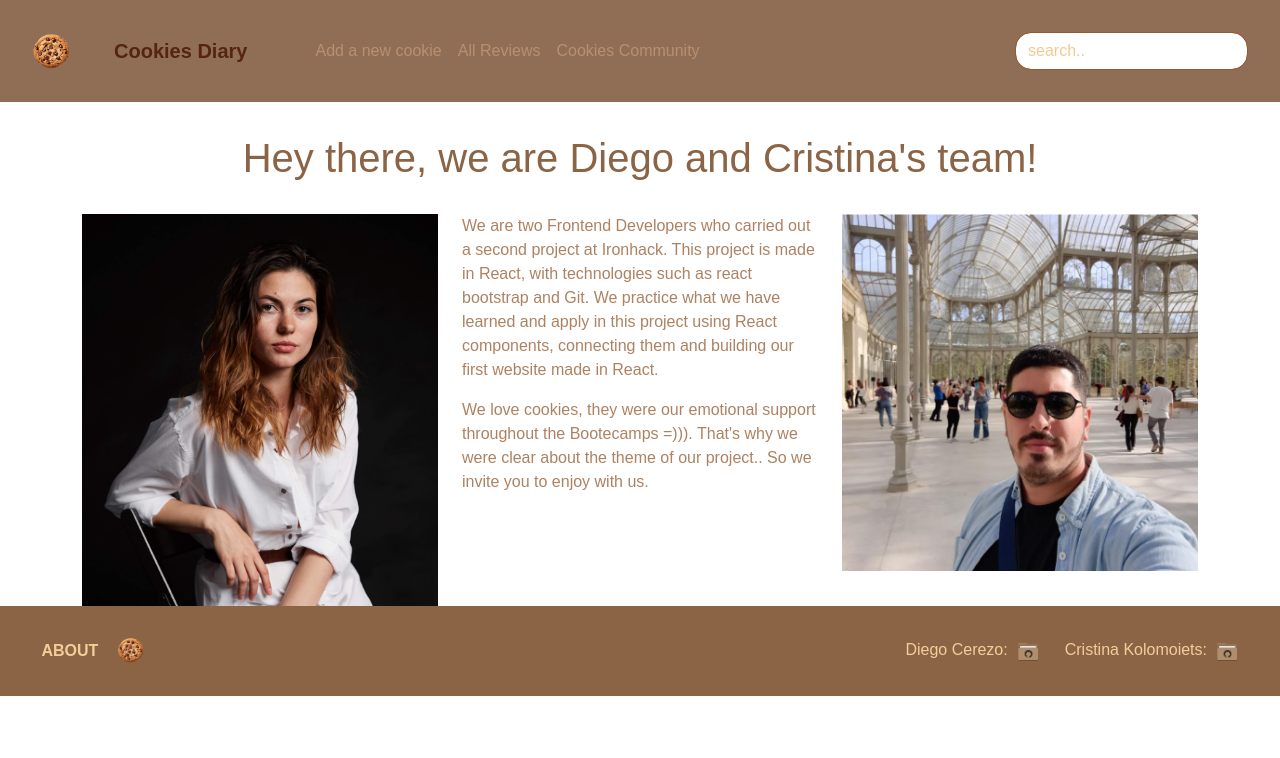
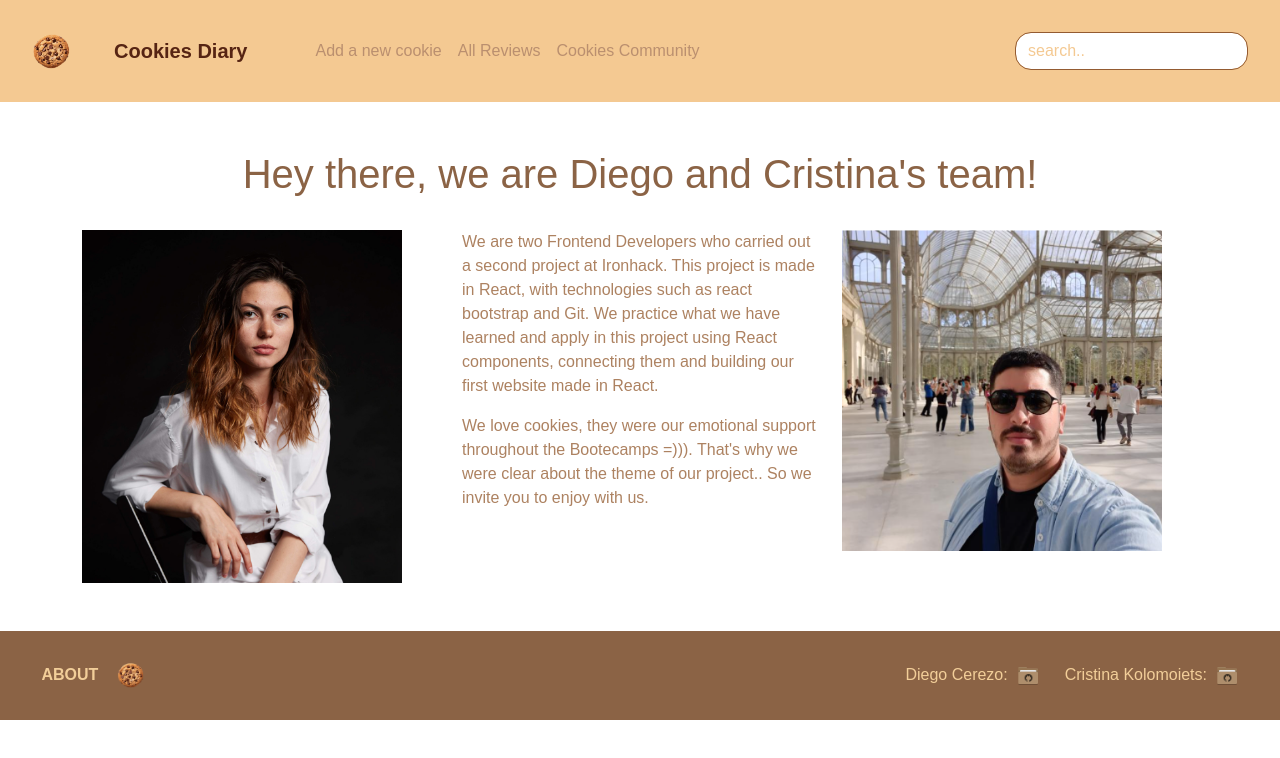
Before and after one commit to CristinaColomoiets/project_2-cookies-app-client, a React (Vite) app: page /about in a window 1280 px wide. Shown: the top 758 px of the page. Built offline with nearby package versions, Linux system fonts and the light colour scheme; a web font is replaced by a local one.

Commit message:
AboutPage and Navbar was corrected

```diff
--- a/src/components/Navbar/Navbar.css
+++ b/src/components/Navbar/Navbar.css
@@ -1,7 +1,7 @@
 
 .bg-custom-nav{
-    /* background-color: #f4c992; */
-    background-color: #906e55;
+    background-color: #f4c992;
+    /* background-color: #906e55; */
     font-family: "Poetsen One", sans-serif;
     padding: 0rem 2rem;
 
@@ -10,7 +10,7 @@
 .name-logo-navbar{
     color: #562413;
     font-weight: 600;
-    background-color: #906e55;
+    background-color: #f4c992;
 }
 
 .name-logo-navbar:hover{
@@ -23,7 +23,7 @@
 }
 
 .txt-navbar:hover{
-    color: #562413;
+    color: #814a38;
 }
 
 .link{
--- a/src/pages/AboutPage/AboutPage.css
+++ b/src/pages/AboutPage/AboutPage.css
@@ -5,5 +5,11 @@ h1{
 }
 
 .container-about{
+    /* padding: 3rem 0; */
+    margin: 3rem auto;
     color: #ad8261;
 }
+.img-team{
+    width: 20rem;
+    /* height: 35rem; */
+}
--- a/src/pages/AboutPage/AboutPage.jsx
+++ b/src/pages/AboutPage/AboutPage.jsx
@@ -10,7 +10,7 @@ const AboutPage = () =>{
             <h1>Hey there, we are Diego and Cristina's team!</h1>
             <Row>
                 <Col md={{span: 4}}>
-                    <img src={imgCris} alt="image Developer Cristina" />
+                    <img className="img-team" src={imgCris} alt="image Developer Cristina" />
                 </Col>
                 <Col md={{span: 4}}>
                     <p>We are two Frontend Developers who carried out a second project at Ironhack.
@@ -23,7 +23,7 @@ const AboutPage = () =>{
                     </p>
                 </Col>
                 <Col md={{span: 4}}>
-                    <img src={imgDiego} alt="image Developer Diego" />
+                    <img className="img-team" src={imgDiego} alt="image Developer Diego" />
                 </Col>
             </Row>
         </Container>
```
